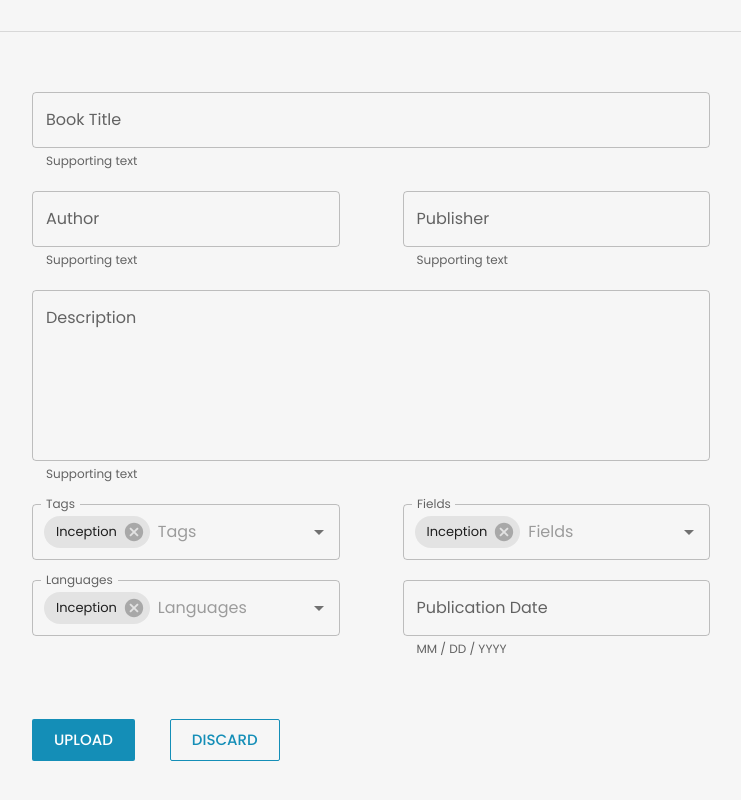
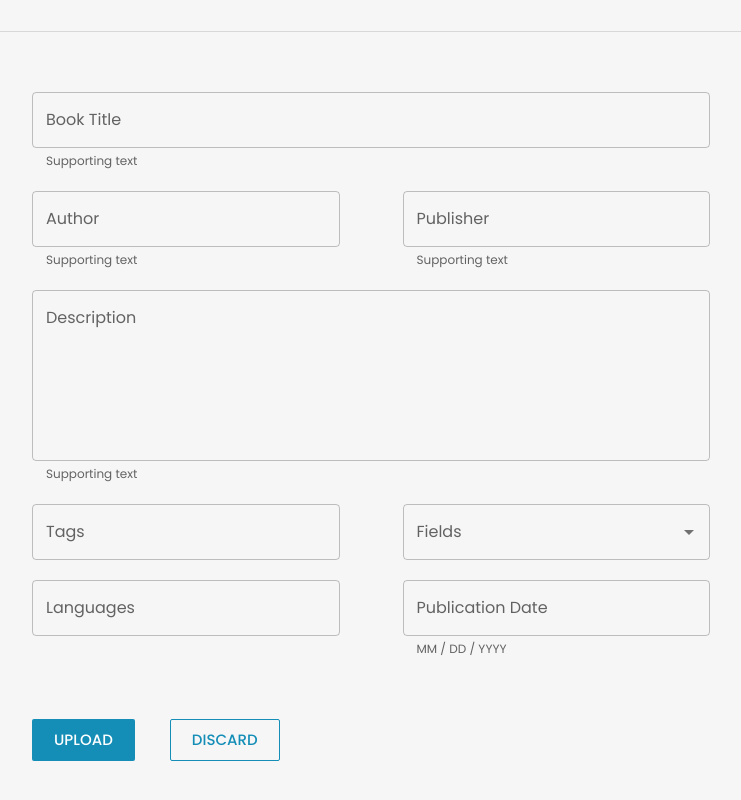
Before and after one commit to Nobertobrown/e-library-frontend, a React (Create React App) app: page /upload in a window 1280 px wide. Shown: the part 960-1760 px from the top of the page, without its empty margins (269-1010 px from the left). Built offline with nearby package versions, Linux system fonts and the light colour scheme.

Commit message:
make autocomplete and calender controlled

```diff
--- a/src/routes/Admin/Upload.jsx
+++ b/src/routes/Admin/Upload.jsx
@@ -1,4 +1,4 @@
-import React from "react";
+import React, { useRef, useState } from "react";
 import {
   Box,
   Typography,
@@ -12,11 +12,51 @@ import {
   Stack,
   Autocomplete,
   TextField,
+  Chip,
 } from "@mui/material";
 import ImageOutlinedIcon from "@mui/icons-material/ImageOutlined";
 import { DatePicker } from "@mui/x-date-pickers/DatePicker";
+import { tags, languages, fields } from "../../util/data";
 
 export default function UploadPage() {
+  const [details, setDetails] = useState({
+    isbn: "",
+    rating: { value: null, rates: 1 },
+    title: "",
+    author: "",
+    publisher: "",
+    description: "",
+    tags: { value: [], inputValue: "" },
+    fields: { value: [], inputValue: "" },
+    languages: { value: [], inputValue: "" },
+    publicationDate: null,
+  });
+
+  const field = useRef();
+  const tag = useRef();
+  const language = useRef();
+
+  function inputChangeHandler(event) {
+    const { name, value } = event.target;
+    console.log(event.target)
+    setDetails((prevState) => {
+      return {
+        ...prevState,
+        [name]: value,
+      };
+    });
+  }
+
+  function autoCompleteInputValueHandler(event, newValue) {
+    const { name } = event.target;
+    setDetails((prevState) => {
+      return {
+        ...prevState,
+        [name]: { ...prevState[name], inputValue: newValue },
+      };
+    });
+  }
+
   return (
     <Box display="flex" marginX={22.75} marginY={7.625} flexDirection="column">
       <Typography
@@ -52,18 +92,38 @@ export default function UploadPage() {
           <Box display="flex" flexDirection="column">
             <FormControl variant="outlined">
               <InputLabel htmlFor="isbn">ISBN</InputLabel>
-              <OutlinedInput id="isbn" type="text" label="ISBN" />
+              <OutlinedInput
+                id="isbn"
+                type="text"
+                label="ISBN"
+                name="isbn"
+                value={details.isbn}
+                onChange={inputChangeHandler}
+              />
               <FormHelperText id="isbn-helper">Supporting text</FormHelperText>
             </FormControl>
 
             <Box display="flex" gap={1.5} mb={6.5} mt={1.25}>
-              <Rating name="read-only" value={5} precision={0.5} readOnly />
+              <Rating
+                name="rating"
+                value={details.rating.value}
+                onChange={(event, newValue) => {
+                  const { name } = event.target;
+                  setDetails((prevState) => {
+                    return {
+                      ...prevState,
+                      [name]: { ...prevState[name], value: newValue },
+                    };
+                  });
+                }}
+                precision={0.5}
+              />
               <Typography
                 variant="body1"
                 component="span"
                 color="tertiary.main"
               >
-                25,000 Ratings
+                {details.rating.rates} Ratings
               </Typography>
             </Box>
 
@@ -72,13 +132,16 @@ export default function UploadPage() {
                 variant="contained"
                 size="large"
                 sx={{ borderRadius: "2px", backgroundColor: "secondary.main" }}
+                component="label"
                 disableElevation
               >
                 Select Book
+                <input hidden accept="image/*" type="file" />
               </Button>
 
               <Button
                 variant="outlined"
+                type="reset"
                 size="large"
                 sx={{
                   borderRadius: "2px",
@@ -96,14 +159,28 @@ export default function UploadPage() {
         <Box display="flex" paddingX={14.875} gap={2.5} flexDirection="column">
           <FormControl variant="outlined">
             <InputLabel htmlFor="title">Book Title</InputLabel>
-            <OutlinedInput id="title" type="text" label="Book Title" />
+            <OutlinedInput
+              id="title"
+              type="text"
+              label="Book Title"
+              name="title"
+              value={details.title}
+              onChange={inputChangeHandler}
+            />
             <FormHelperText id="title-helper">Supporting text</FormHelperText>
           </FormControl>
 
           <Stack direction="row" spacing={7.875}>
             <FormControl variant="outlined" sx={{ flex: "1 0" }}>
               <InputLabel htmlFor="author">Author</InputLabel>
-              <OutlinedInput id="author" type="text" label="Author" />
+              <OutlinedInput
+                id="author"
+                type="text"
+                label="Author"
+                name="author"
+                value={details.author}
+                onChange={inputChangeHandler}
+              />
               <FormHelperText id="author-helper">
                 Supporting text
               </FormHelperText>
@@ -111,7 +188,14 @@ export default function UploadPage() {
 
             <FormControl variant="outlined" sx={{ flex: "1 0" }}>
               <InputLabel htmlFor="publisher">Publisher</InputLabel>
-              <OutlinedInput id="publisher" type="text" label="Publisher" />
+              <OutlinedInput
+                id="publisher"
+                type="text"
+                label="Publisher"
+                name="publisher"
+                value={details.publisher}
+                onChange={inputChangeHandler}
+              />
               <FormHelperText id="publisher-helper">
                 Supporting text
               </FormHelperText>
@@ -123,9 +207,12 @@ export default function UploadPage() {
             <OutlinedInput
               id="description"
               type="text"
+              label="Description"
+              name="description"
+              value={details.description}
+              onChange={inputChangeHandler}
               rows={6}
               multiline
-              label="Description"
             />
             <FormHelperText id="description-helper">
               Supporting text
@@ -136,13 +223,44 @@ export default function UploadPage() {
             <Autocomplete
               sx={{ flex: "1 0" }}
               multiple
+              freeSolo
               id="tags"
-              options={topFilms}
-              getOptionLabel={(option) => option.title}
-              defaultValue={[topFilms[13]]}
+              name="tags"
+              ref={tag}
+              options={tags}
+              getOptionLabel={(option) => option}
               filterSelectedOptions
+              value={details.tags.value}
+              onChange={(_, newValue) => {
+                const name = tag.current.getAttribute("name");
+                setDetails((prevState) => {
+                  return {
+                    ...prevState,
+                    [name]: {
+                      ...prevState[name],
+                      value: newValue,
+                    },
+                  };
+                });
+              }}
+              inputValue={details.tags.inputValue}
+              onInputChange={autoCompleteInputValueHandler}
+              renderTags={(value, getTagProps) =>
+                value.map((option, index) => (
+                  <Chip
+                    variant="outlined"
+                    label={option}
+                    {...getTagProps({ index })}
+                  />
+                ))
+              }
               renderInput={(params) => (
-                <TextField {...params} label="Tags" placeholder="Tags" />
+                <TextField
+                  {...params}
+                  label="Tags"
+                  name="tags"
+                  placeholder="Tags"
+                />
               )}
             />
 
@@ -150,12 +268,33 @@ export default function UploadPage() {
               sx={{ flex: "1 0" }}
               multiple
               id="fields"
-              options={topFilms}
-              getOptionLabel={(option) => option.title}
-              defaultValue={[topFilms[13]]}
+              name="fields"
+              ref={field}
+              options={fields}
+              getOptionLabel={(option) => option}
               filterSelectedOptions
+              value={details.fields.value}
+              onChange={(_, newValue) => {
+                const name = field.current.getAttribute("name");
+                setDetails((prevState) => {
+                  return {
+                    ...prevState,
+                    [name]: {
+                      ...prevState[name],
+                      value: newValue,
+                    },
+                  };
+                });
+              }}
+              inputValue={details.fields.inputValue}
+              onInputChange={autoCompleteInputValueHandler}
               renderInput={(params) => (
-                <TextField {...params} label="Fields" placeholder="Fields" />
+                <TextField
+                  {...params}
+                  label="Fields"
+                  name="fields"
+                  placeholder="Fields"
+                />
               )}
             />
           </Stack>
@@ -164,15 +303,42 @@ export default function UploadPage() {
             <Autocomplete
               sx={{ flex: "1 0" }}
               multiple
-              id="language"
-              options={topFilms}
-              getOptionLabel={(option) => option.title}
-              defaultValue={[topFilms[13]]}
+              freeSolo
+              id="languages"
+              name="languages"
+              ref={language}
+              options={languages}
+              getOptionLabel={(option) => option}
               filterSelectedOptions
+              value={details.languages.value}
+              onChange={(_, newValue) => {
+                const name = language.current.getAttribute("name");
+                setDetails((prevState) => {
+                  return {
+                    ...prevState,
+                    [name]: {
+                      ...prevState[name],
+                      value: newValue,
+                    },
+                  };
+                });
+              }}
+              inputValue={details.languages.inputValue}
+              onInputChange={autoCompleteInputValueHandler}
+              renderTags={(value, getTagProps) =>
+                value.map((option, index) => (
+                  <Chip
+                    variant="outlined"
+                    label={option}
+                    {...getTagProps({ index })}
+                  />
+                ))
+              }
               renderInput={(params) => (
                 <TextField
                   {...params}
                   label="Languages"
+                  name="languages"
                   placeholder="Languages"
                 />
               )}
@@ -181,9 +347,17 @@ export default function UploadPage() {
             <DatePicker
               sx={{ flex: "1 0" }}
               label="Publication Date"
+              value={details.publicationDate}
+              onChange={(newValue) => setDetails((prevState) => {
+                return {
+                  ...prevState,
+                  publicationDate: newValue,
+                };
+              })}
               slotProps={{
                 textField: {
                   helperText: "MM / DD / YYYY",
+                  name: "publishedAt",
                 },
               }}
             />
@@ -217,52 +391,6 @@ export default function UploadPage() {
   );
 }
 
-const topFilms = [
-  { title: "The Shawshank Redemption", year: 1994 },
-  { title: "The Godfather", year: 1972 },
-  { title: "The Godfather: Part II", year: 1974 },
-  { title: "The Dark Knight", year: 2008 },
-  { title: "12 Angry Men", year: 1957 },
-  { title: "Schindler's List", year: 1993 },
-  { title: "Pulp Fiction", year: 1994 },
-  {
-    title: "The Lord of the Rings: The Return of the King",
-    year: 2003,
-  },
-  { title: "The Good, the Bad and the Ugly", year: 1966 },
-  { title: "Fight Club", year: 1999 },
-  {
-    title: "The Lord of the Rings: The Fellowship of the Ring",
-    year: 2001,
-  },
-  {
-    title: "Star Wars: Episode V - The Empire Strikes Back",
-    year: 1980,
-  },
-  { title: "Forrest Gump", year: 1994 },
-  { title: "Inception", year: 2010 },
-  {
-    title: "The Lord of the Rings: The Two Towers",
-    year: 2002,
-  },
-  { title: "One Flew Over the Cuckoo's Nest", year: 1975 },
-  { title: "Goodfellas", year: 1990 },
-  { title: "The Matrix", year: 1999 },
-  { title: "Seven Samurai", year: 1954 },
-  {
-    title: "Star Wars: Episode IV - A New Hope",
-    year: 1977,
-  },
-  { title: "City of God", year: 2002 },
-  { title: "Se7en", year: 1995 },
-  { title: "The Silence of the Lambs", year: 1991 },
-  { title: "It's a Wonderful Life", year: 1946 },
-  { title: "Life Is Beautiful", year: 1997 },
-  { title: "The Usual Suspects", year: 1995 },
-  { title: "Léon: The Professional", year: 1994 },
-  { title: "Spirited Away", year: 2001 },
-  { title: "Saving Private Ryan", year: 1998 },
-  { title: "Once Upon a Time in the West", year: 1968 },
-  { title: "American History X", year: 1998 },
-  { title: "Interstellar", year: 2014 },
-];
+// TODO
+// Make the autocomplete and calender components controlled
+// Send data to the backend
--- /dev/null
+++ b/src/util/data.js
@@ -0,0 +1,16 @@
+export const tags = [
+  "Science",
+  "Language",
+  "Machine Learning",
+  "Artificial Intelligence",
+];
+
+export const languages = [
+  "Kiswahili",
+  "English",
+  "French",
+  "Chinnese",
+  "Portuguese",
+];
+
+export const fields = ["coe", "ete", "ce", "me", "ee", "cst", "fst"];
```
